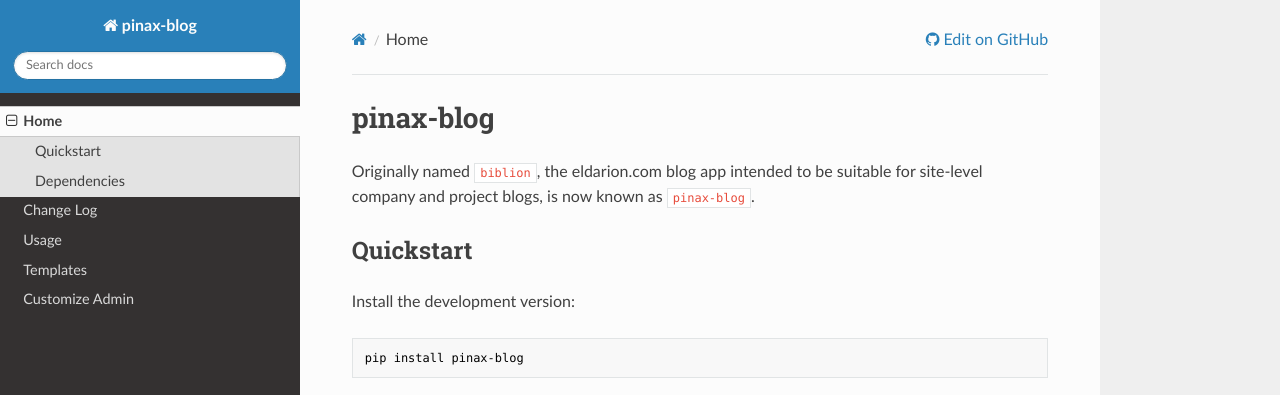
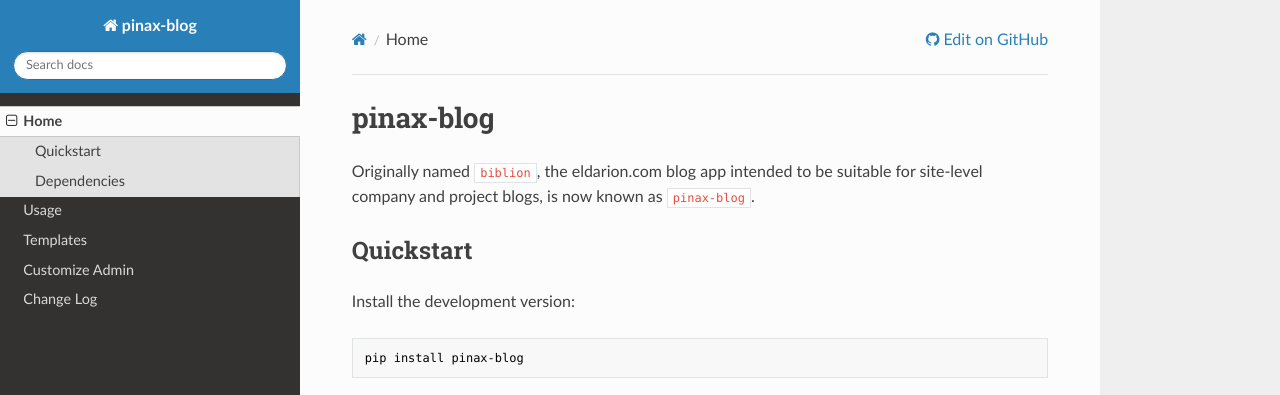
Before and after one commit to pinax/pinax-blog, an MkDocs documentation site: the page built from docs/index.md, in a window 1280 px wide. Shown: the top 395 px of the page. Built offline with MkDocs 1.6.1, drawn with Linux system fonts in a browser that asks for light colours; nearby versions of some CDN libraries; old or Windows-style settings are respelled for this version of MkDocs; some of the changed lines change nothing that is shown.

Commit message:
Update order of TOC

```diff
--- a/mkdocs.yml
+++ b/mkdocs.yml
@@ -1,10 +1,10 @@
 site_name: pinax-blog
 pages:
 - [index.md, Home]
-- [changelog.md, Change Log]
 - [usage.md, Usage]
 - [templates.md, Templates]
 - [customize-admin.md, Customize Admin]
+- [changelog.md, Change Log]
 theme: readthedocs
 repo_url: https://github.com/pinax/pinax-blog
 site_description: "documentation for pinax-blog, a blog app for Django sites"
```
